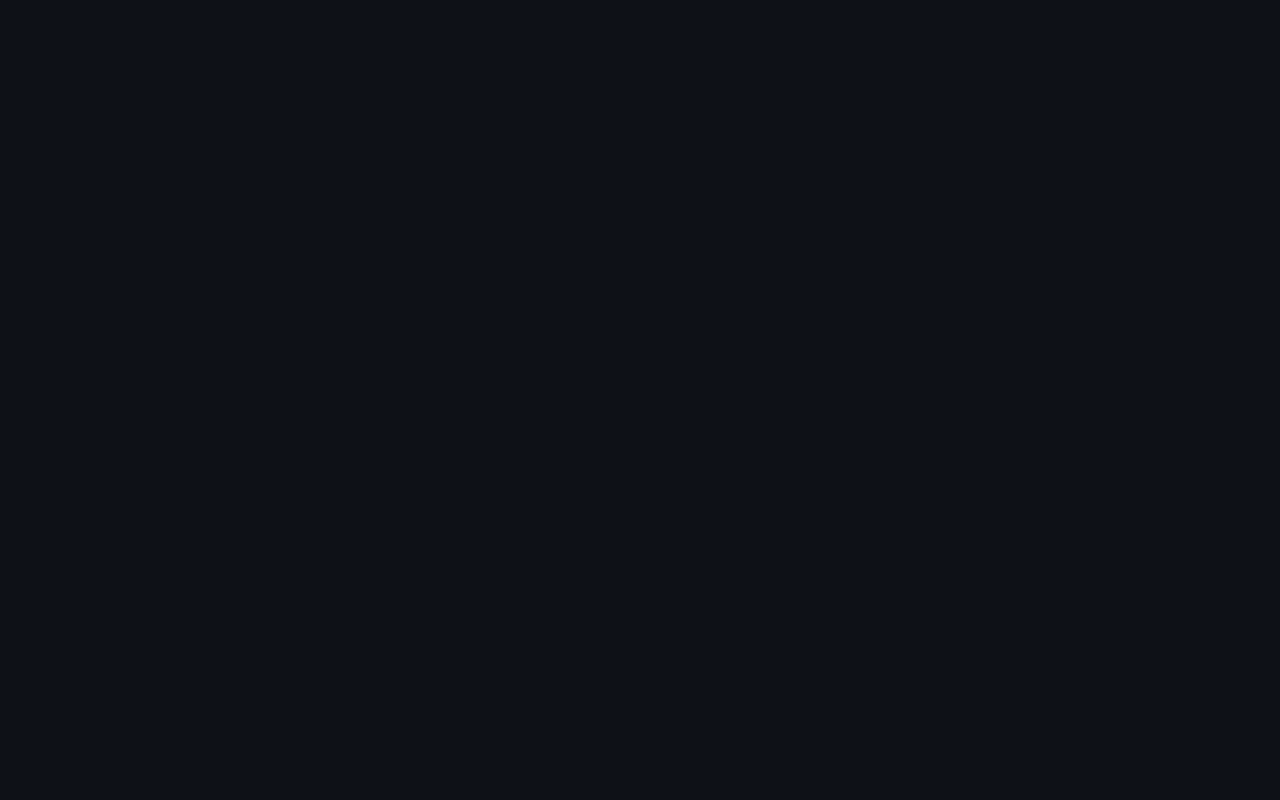
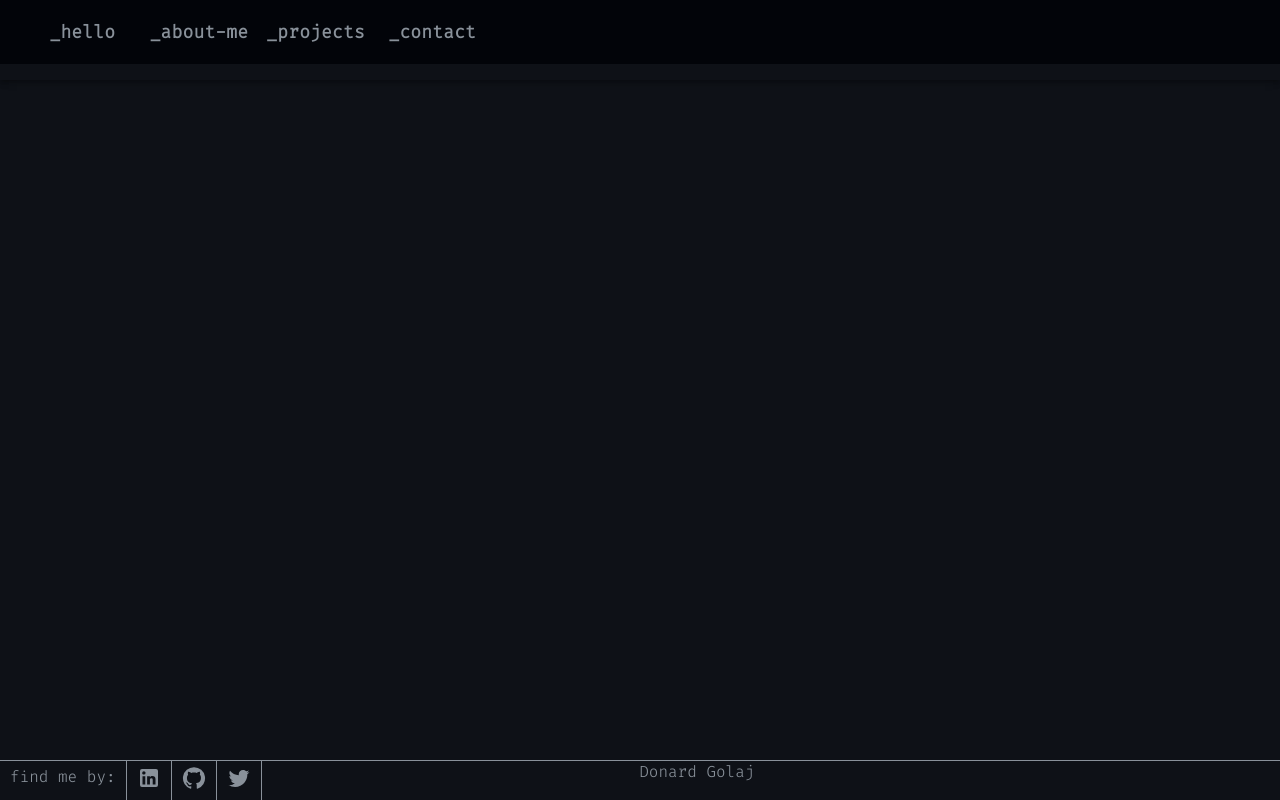
Before and after one commit to Donard97/portfolio, a React (Create React App) app: page /contact in a window 1280 px wide. Before the commit this address had no page. Built offline with nearby package versions, Linux system fonts and the light colour scheme.

Commit message:
Add header and footer to contact page

```diff
--- a/src/App.js
+++ b/src/App.js
@@ -3,7 +3,7 @@ import { BrowserRouter, Routes, Route } from 'react-router-dom';
 import HomeContainer from './containers/HomeContainer';
 import AboutContainer from './containers/AboutContainer';
 import ProjectsContainer from './containers/ProjectsContainer';
-// import ContactContainer from './containers/ContactContainer';
+import ContactContainer from './containers/ContactContainer';
 
 function App() {
   return (
@@ -13,7 +13,7 @@ function App() {
           <Route exact path="/" element={<HomeContainer />} />
           <Route exact path="/about" element={<AboutContainer />} />
           <Route exact path="/projects" element={<ProjectsContainer />} />
-          {/* <Route exact path="/contact" element={<ContactContainer />} /> */}
+          <Route exact path="/contact" element={<ContactContainer />} />
         </Routes>
       </BrowserRouter>
     </div>
--- a/src/components/cards/ProjectCards.js
+++ b/src/components/cards/ProjectCards.js
@@ -51,7 +51,7 @@ const useStyles = makeStyles({
     margin: '0 15px 10px 15px',
     borderRadius: '10px',
     '&:hover': {
-      backgroundColor: '#89919a',
+      backgroundColor: '#557faf',
       color: '#0b0d12',
     },
   },
--- a/src/containers/ContactContainer.js
+++ b/src/containers/ContactContainer.js
@@ -0,0 +1,14 @@
+import React from 'react';
+import Navbar from '../components/nav_bar/NavBar';
+import Footer from '../components/footer/Footer';
+
+function ContactContainer() {
+  return (
+    <>
+      <Navbar />
+      <Footer />
+    </>
+  );
+}
+
+export default ContactContainer;
--- a/src/containers/ProjectsContainer.js
+++ b/src/containers/ProjectsContainer.js
@@ -1,5 +1,4 @@
 import React from 'react';
-import Grid from '@mui/material/Grid';
 import Navbar from '../components/nav_bar/NavBar';
 import Footer from '../components/footer/Footer';
 import ProjectCards from '../components/cards/ProjectCards';
@@ -8,9 +7,7 @@ function ProjectsContainer() {
   return (
     <>
       <Navbar />
-      <Grid container rowSpacing={1} columnSpacing={{ xs: 1, sm: 2, md: 3 }}>
-        <ProjectCards />
-      </Grid>
+      <ProjectCards />
       <Footer />
     </>
   );
--- a/src/stylesheet/footer.css
+++ b/src/stylesheet/footer.css
@@ -2,6 +2,8 @@
   border-top: 1px solid #89919a;
   width: 100%;
   display: inline-flex;
+  position: absolute;
+  bottom: 0;
 }
 
 .footerList {
```
